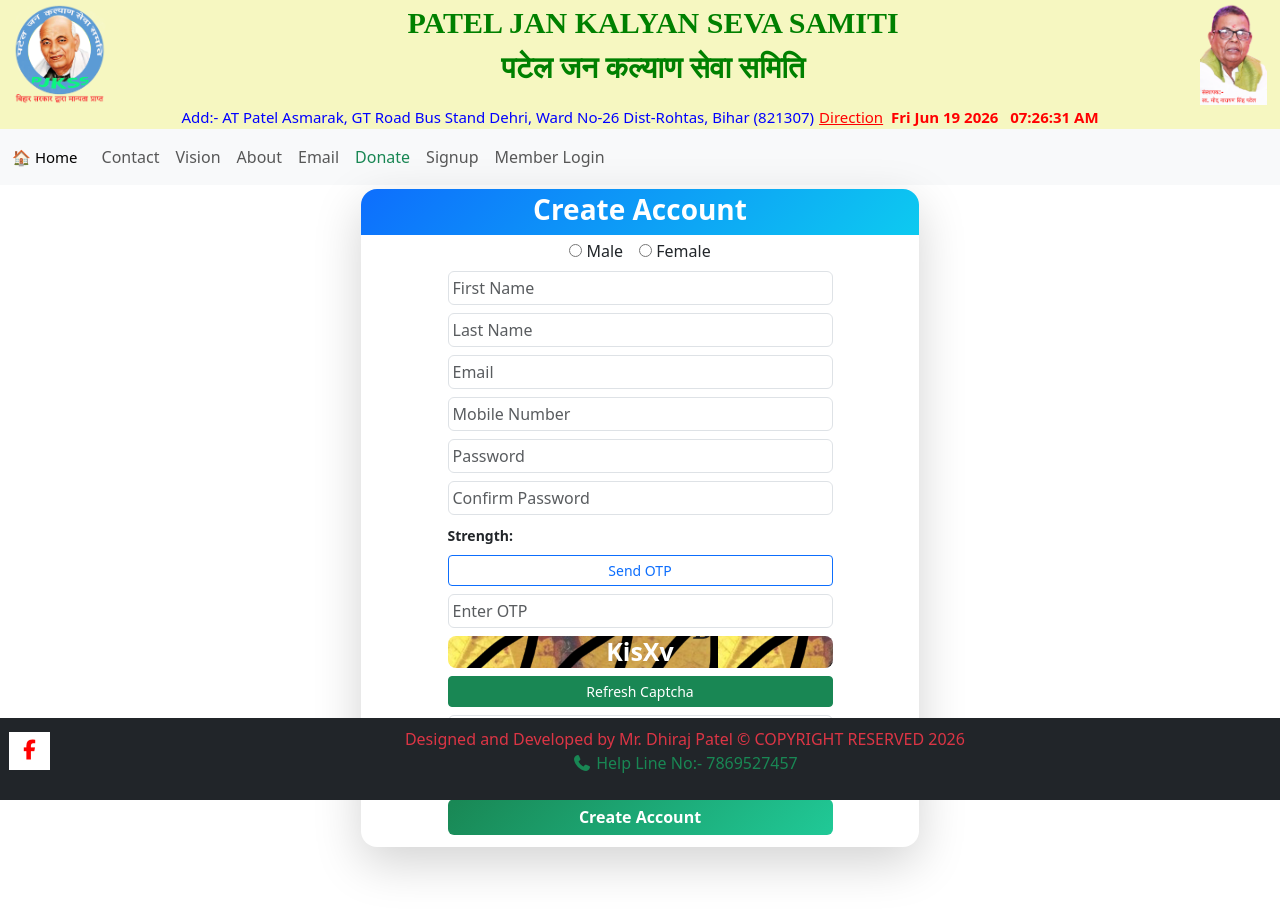
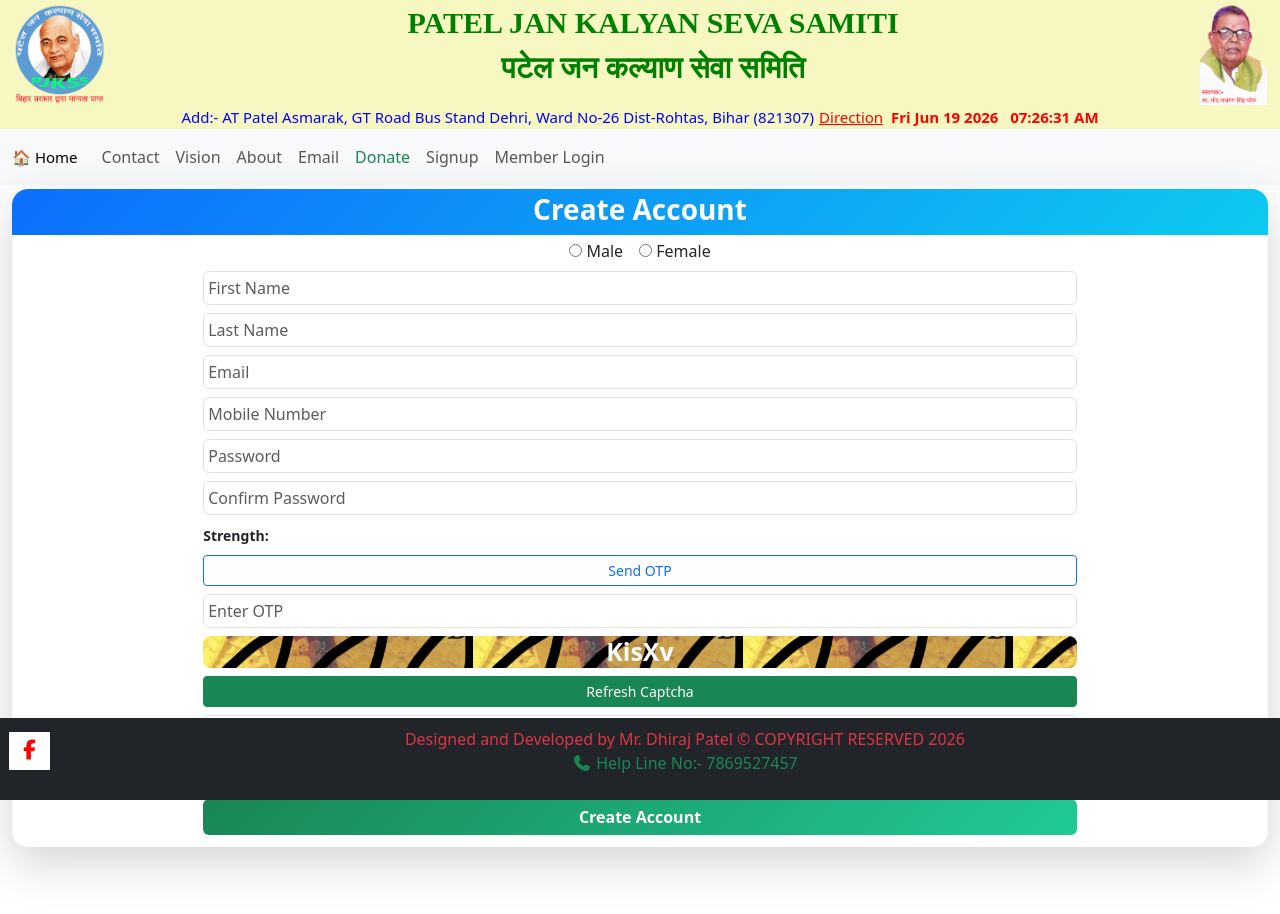
Before and after one commit to dhirajbhopal/pjkss, a React (Create React App) app: page /signup in a window 1280 px wide. Shown: the top 914 px of the page. Built offline with nearby package versions, Linux system fonts and the light colour scheme.

Commit message:
js file error5 update

```diff
--- a/src/Signup.js
+++ b/src/Signup.js
@@ -238,8 +238,8 @@
   }
 
   return (
-    <div className="container d-flex justify-content-center py-1">
-      <div className="card shadow-lg border-0 rounded-4 w-50">
+    <div className="container-fluid justify-content-center py-1">
+      <div className="card shadow-lg border-0 rounded-4 w-100">
 
         {/* HEADER */}
         <div
```
